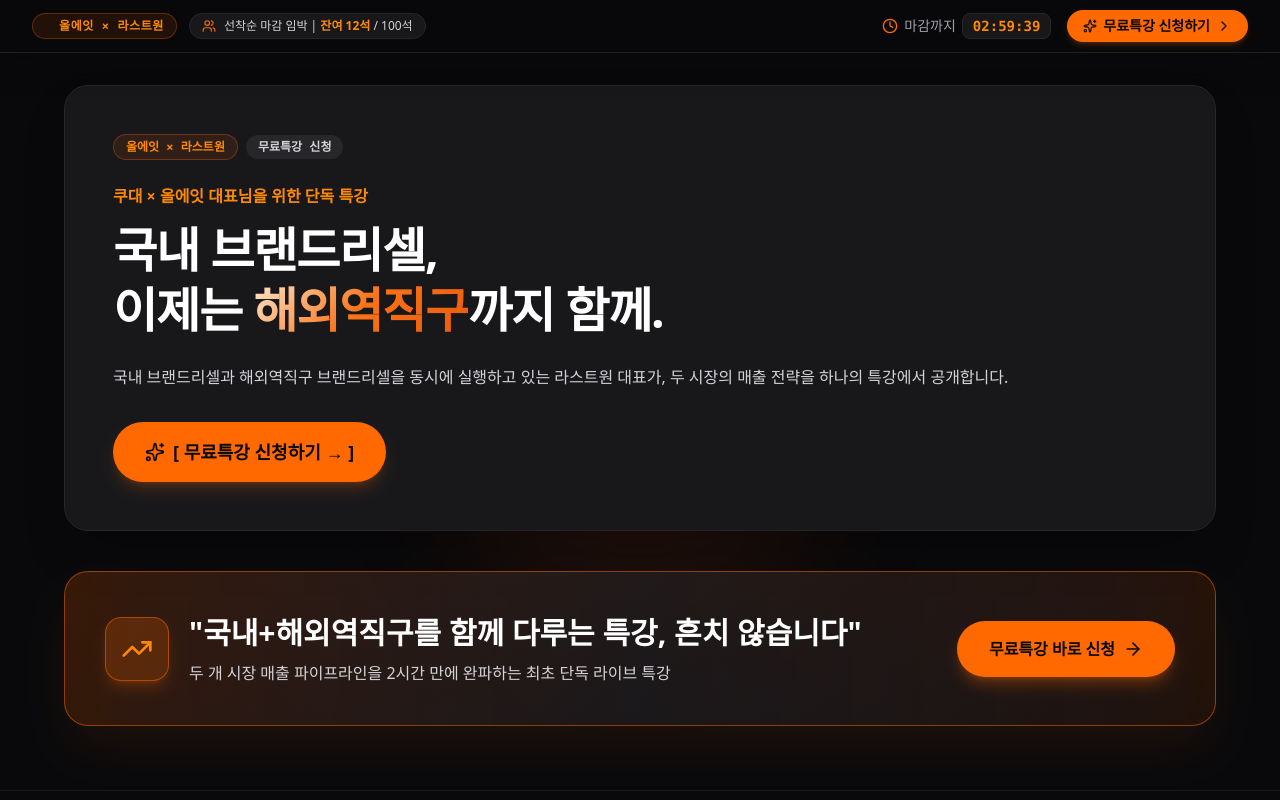
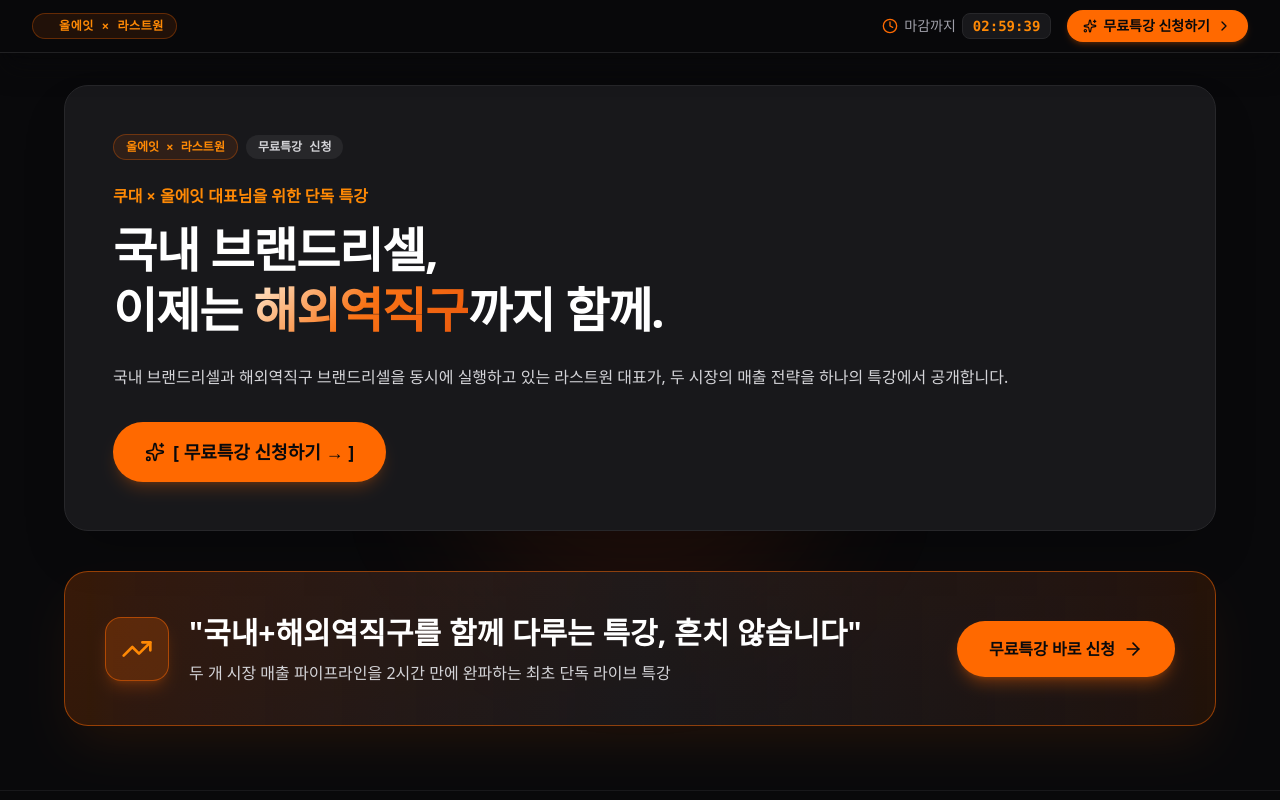
Before and after one commit to kwang-sung/ALL8_PR, a React (Vite) app in the folder lastone/: page / in a window 1280 px wide. Shown: the top 800 px of the page. Built offline with nearby package versions, Linux system fonts and the light colour scheme.

Commit message:
fix(lastone): 상단 선착순 마감 임박 문구 제거
Co-Authored-By: Claude Sonnet 4.6 <noreply@anthropic.com>

```diff
--- a/lastone/src/components/HeaderBanner.tsx
+++ b/lastone/src/components/HeaderBanner.tsx
@@ -39,10 +39,6 @@ export const HeaderBanner: React.FC<HeaderBannerProps> = ({ seatsLeft }) => {
             <span className="w-2 h-2 rounded-full bg-orange-500 animate-ping" />
             <span>올에잇 × 라스트원</span>
           </div>
-          <div className="hidden md:flex items-center gap-2 text-xs text-zinc-300 bg-zinc-900 border border-zinc-800 px-3 py-1 rounded-full">
-            <Users className="w-3.5 h-3.5 text-orange-500" />
-            <span>선착순 마감 임박 | <strong className="text-orange-400">잔여 {seatsLeft}석</strong> / 100석</span>
-          </div>
         </div>
 
         {/* Timer & Quick CTA */}
```
